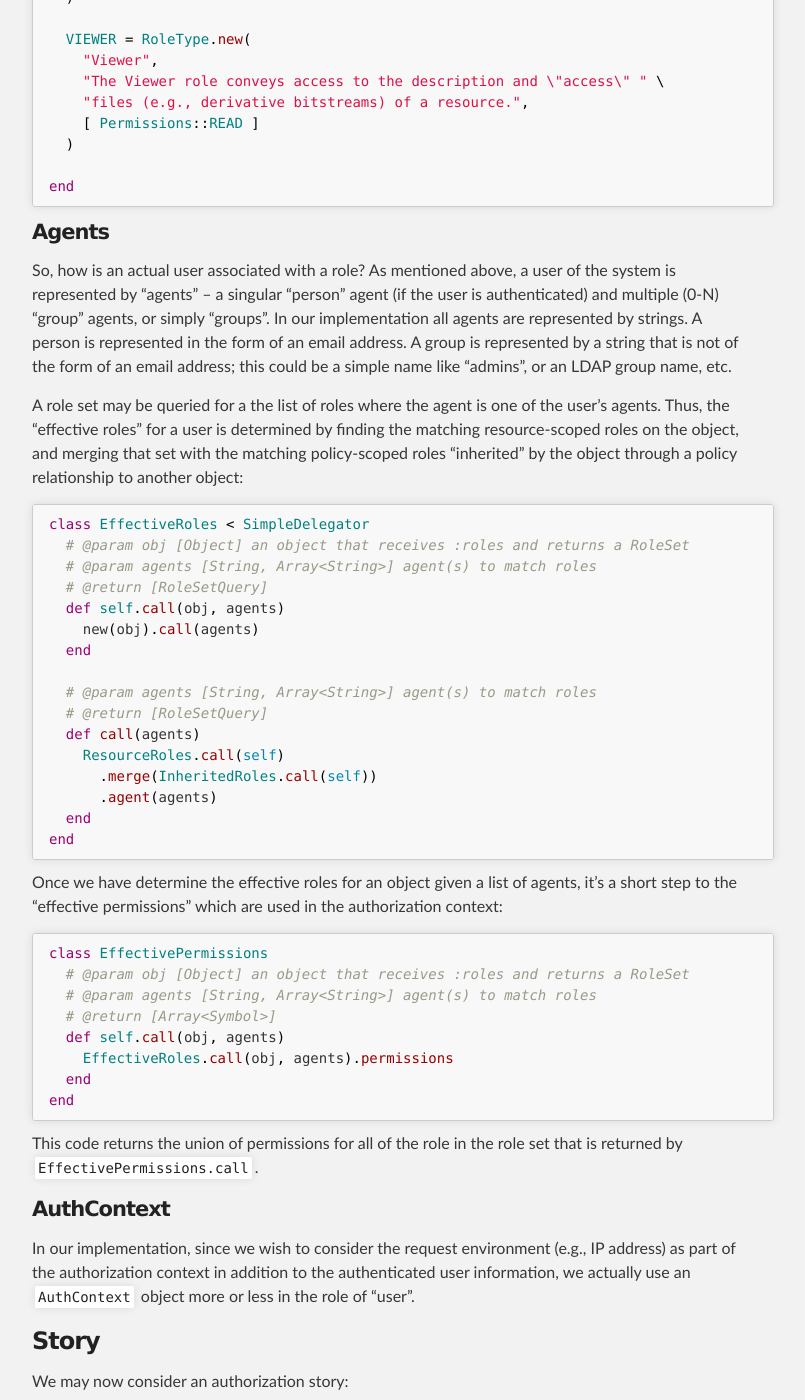
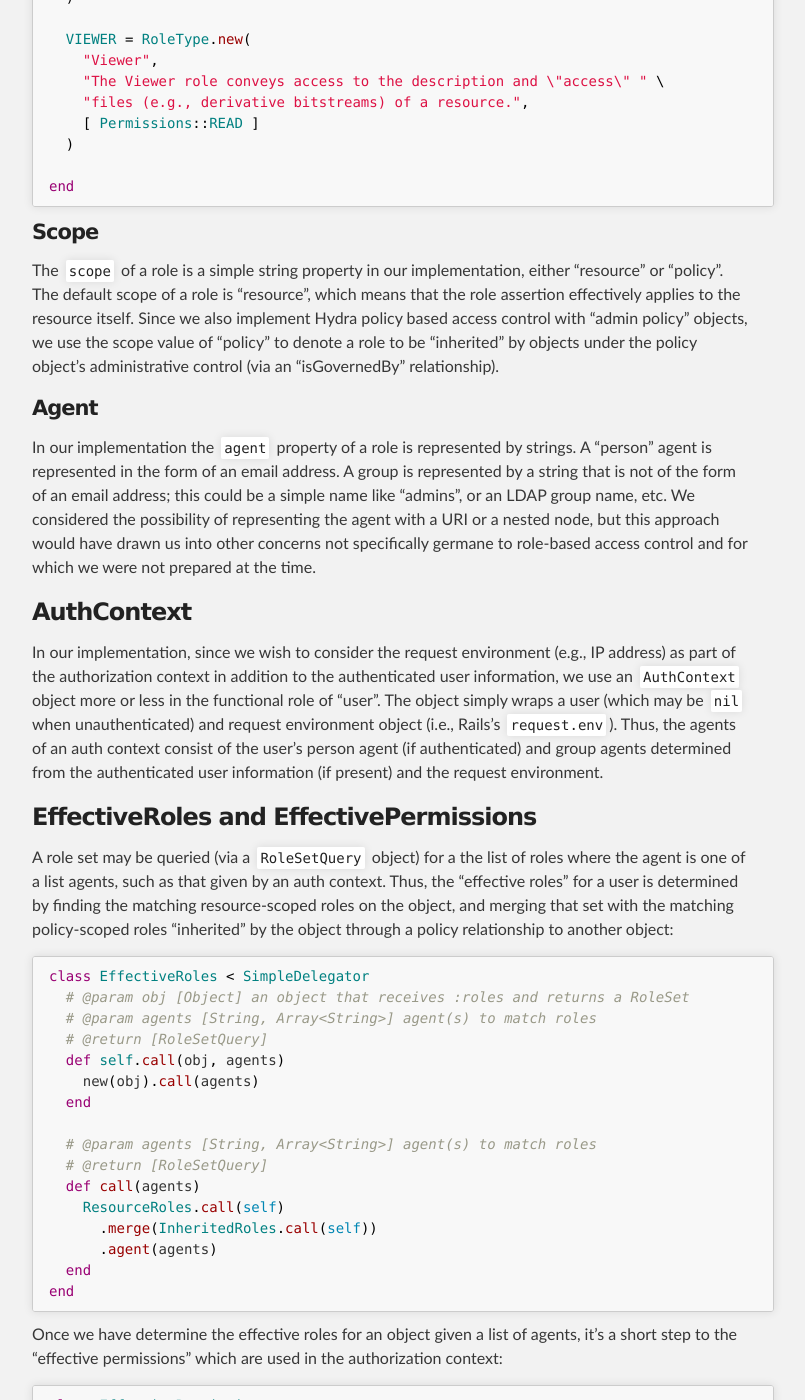
Before and after one commit to duke-libraries/duke-libraries.github.io, a Jekyll site: the page built from _posts/2015-09-08-hydra-role-based-access-control.md, in a window 1280 px wide and 1400 px high, scrolled down 5335 px. Shown: the whole window, without its empty margins (248-1053 px from the left). Built offline with Jekyll 4.4.1, drawn with Linux system fonts in a browser that asks for light colours; comment, search, counter and statistics services are not loaded; some of the changed text lies outside the part shown.

Commit message:
RBACL updated

```diff
--- a/_posts/2015-09-08-hydra-role-based-access-control.md
+++ b/_posts/2015-09-08-hydra-role-based-access-control.md
@@ -190,11 +190,21 @@ module RoleTypes
 end
 {% endhighlight %}
 
-#### Agents
+#### Scope
 
-So, how is an actual user associated with a role?  As mentioned above, a user of the system is represented by "agents" -- a singular "person" agent (if the user is authenticated) and multiple (0-N) "group" agents, or simply "groups".  In our implementation all agents are represented by strings. A person is represented in the form of an email address. A group is represented by a string that is not of the form of an email address; this could be a simple name like "admins", or an LDAP group name, etc.
+The `scope` of a role is a simple string property in our implementation, either "resource" or "policy". The default scope of a role is "resource", which means that the role assertion effectively applies to the resource itself. Since we also implement Hydra policy based access control with "admin policy" objects, we use the scope value of "policy" to denote a role to be "inherited" by objects under the policy object's administrative control (via an "isGovernedBy" relationship).
 
-A role set may be queried for a the list of roles where the agent is one of the user's agents.  Thus, the "effective roles" for a user is determined by finding the matching resource-scoped roles on the object, and merging that set with the matching policy-scoped roles "inherited" by the object through a policy relationship to another object:
+#### Agent
+
+In our implementation the `agent` property of a role is represented by strings. A "person" agent is represented in the form of an email address. A group is represented by a string that is not of the form of an email address; this could be a simple name like "admins", or an LDAP group name, etc. We considered the possibility of representing the agent with a URI or a nested node, but this approach would have drawn us into other concerns not specifically germane to role-based access control and for which we were not prepared at the time.
+
+### AuthContext
+
+In our implementation, since we wish to consider the request environment (e.g., IP address) as part of the authorization context in addition to the authenticated user information, we use an `AuthContext` object more or less in the functional role of "user". The object simply wraps a user (which may be `nil` when unauthenticated) and request environment object (i.e., Rails's `request.env`). Thus, the agents of an auth context consist of the user's person agent (if authenticated) and group agents determined from the authenticated user information (if present) and the request environment.
+
+### EffectiveRoles and EffectivePermissions
+
+A role set may be queried (via a `RoleSetQuery` object) for a the list of roles where the agent is one of a list agents, such as that given by an auth context.  Thus, the "effective roles" for a user is determined by finding the matching resource-scoped roles on the object, and merging that set with the matching policy-scoped roles "inherited" by the object through a policy relationship to another object:
 
 {% highlight ruby %}
 class EffectiveRoles < SimpleDelegator
@@ -230,10 +240,6 @@ end
 
 This code returns the union of permissions for all of the role in the role set that is returned by `EffectivePermissions.call`.
 
-#### AuthContext
-
-In our implementation, since we wish to consider the request environment (e.g., IP address) as part of the authorization context in addition to the authenticated user information, we actually use an `AuthContext` object more or less in the role of "user".
-
 ### Story
 
 We may now consider an authorization story:
@@ -243,3 +249,5 @@ We may now consider an authorization story:
 - The effective roles for the agents on the resource are determined
 - The effective permissions for the agents on the resource are determined from the effective roles
 - If effective permissions include the permission required to authorize the action, it is so authorized.
+
+And everyone lived happily ever after.
```
